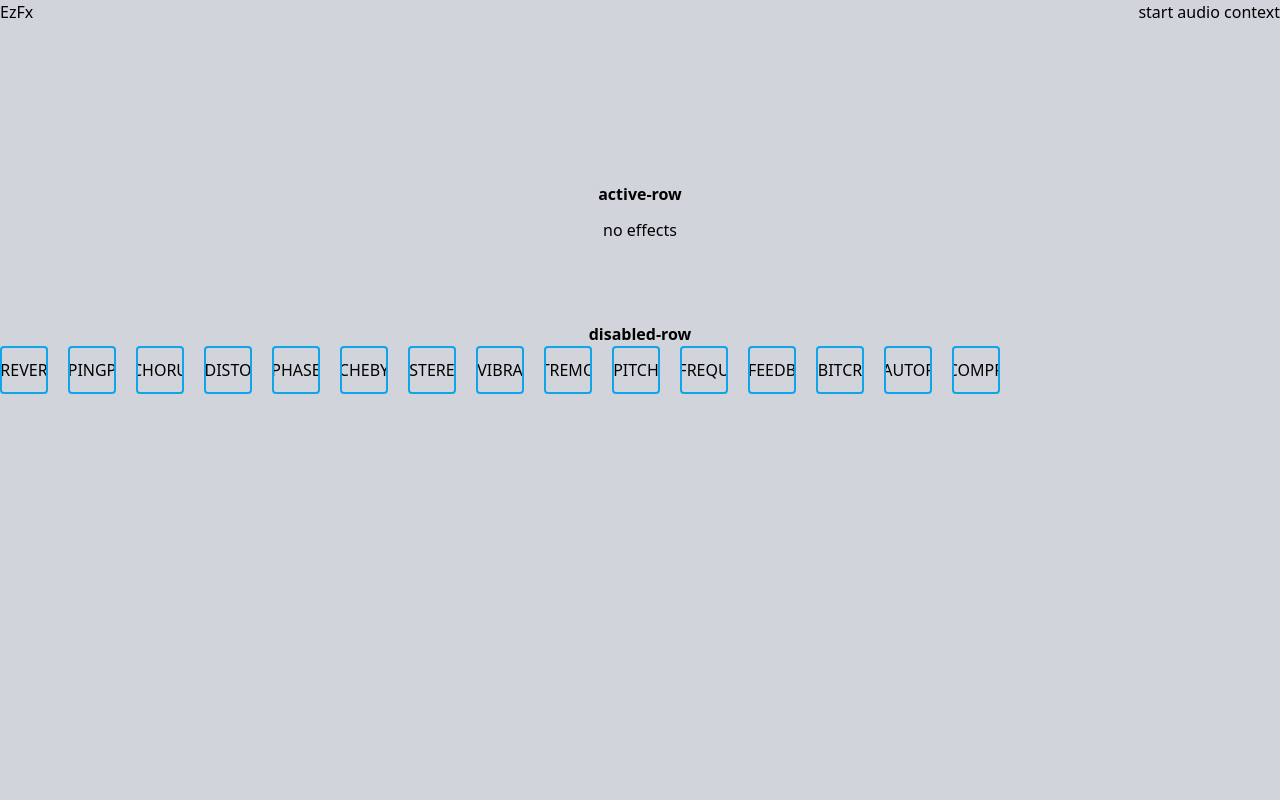
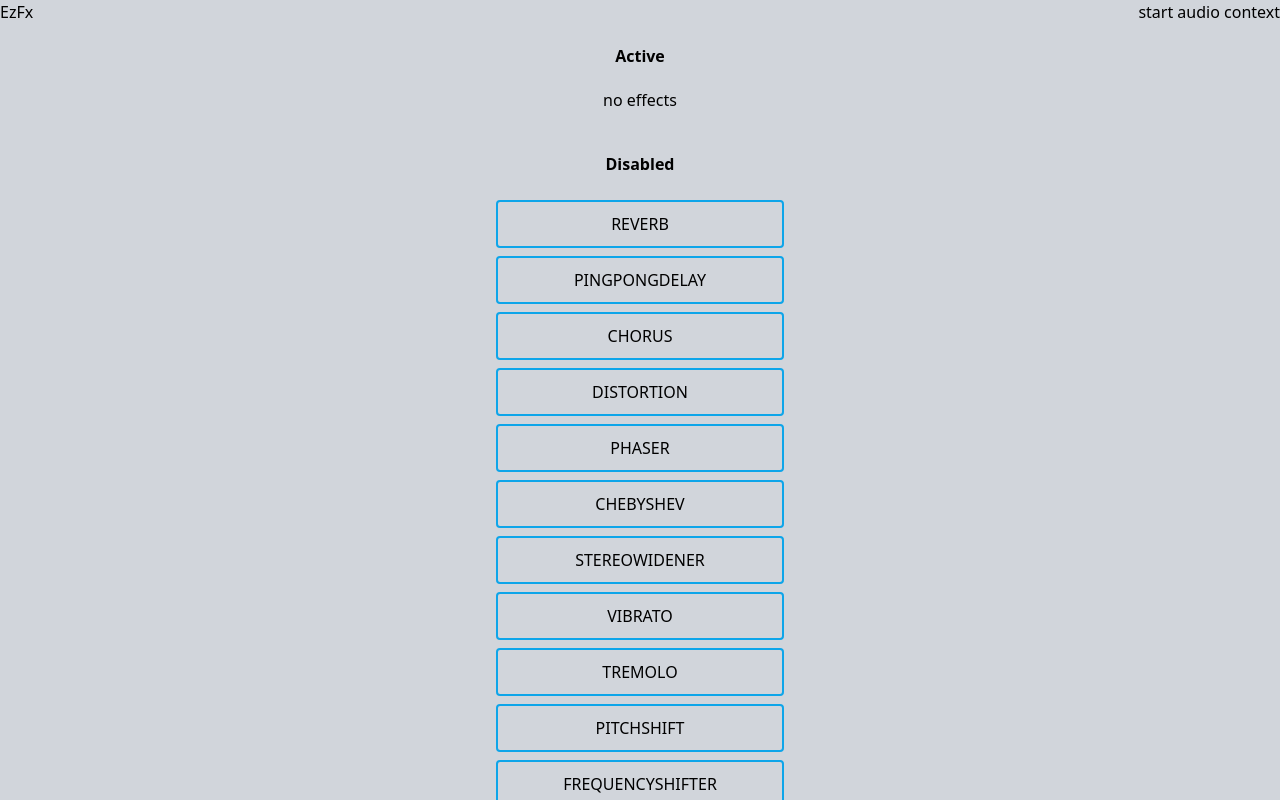
Before and after one commit to mkw2000/ez-fx, a React (Vite) app: page / in a window 1280 px wide. Shown: the top 800 px of the page. Built offline with nearby package versions, Linux system fonts and the light colour scheme.

Commit message:
sounding real good

```diff
--- a/src/App.tsx
+++ b/src/App.tsx
@@ -352,15 +352,14 @@ function App() {
         )}
       </div>
 
-      <div className="app-main">
-        <div className="fx-controls">
+      <div className="flex flex-col justify-center items-center">
+        <div className="w-72">
           {selectedEffect ? (
             <EffectController
               clearSelected={onClearSelectedEffect}
               effect={selectedEffect}
             />
-          ) : null}
-        </div>
+          ) : (
             <DragDropContext onDragEnd={onDragEnd}>
               {rows
                 ? rows.map((row: Row, i: number) => {
@@ -375,6 +374,8 @@ function App() {
                   })
                 : null}
             </DragDropContext>
+          )}
+        </div>
       </div>
       <Visualizer analyser={analyser.current} />
     </div>
--- a/src/components/drag-drop/effect.tsx
+++ b/src/components/drag-drop/effect.tsx
@@ -13,9 +13,9 @@ export function Effect({ effectId, index }: Props) {
           {...provided.draggableProps}
           {...provided.dragHandleProps}
           ref={provided.innerRef}
-          className="h-12 w-12 ml=5 mr-5 flex flex-col overflow-hidden border-solid border-2 rounded border-sky-500 items-center justify-center"
+          className="h-12 w-72 m-1 flex flex-col overflow-hidden border-solid border-2 rounded border-sky-500 items-center justify-center"
         >
-          <div>{effectId.slice(0, 5).toUpperCase()}</div>
+          <div>{effectId.toUpperCase()}</div>
         </div>
       )}
     </Draggable>
--- a/src/components/drag-drop/fx-section.tsx
+++ b/src/components/drag-drop/fx-section.tsx
@@ -11,19 +11,18 @@ type Props = {
 
 export function FxSection({ onSelect, row, effects }: Props) {
   return (
-    <div className="mt-5 mb-5 min-h-24 flex flex-col">
-      <div className="font-bold min-w-full flex flex-row justify-center items-center">
-        {row}
+    <div className="mt-5 mb-5 flex flex-col">
+      <div className="font-bold flex flex-row justify-center items-center">
+        {row === "disabled-row" ? "Disabled" : "Active"}
       </div>
 
-      <Droppable direction="horizontal" droppableId={row}>
+      <Droppable direction="vertical" droppableId={row}>
         {(provided) => (
           <div
-            className="flex flex-col items-stretch justify-between h-24
-          "
+            className="flex flex-col justify-between"
             ref={provided.innerRef}
           >
-            <div className="flex flex-row overflow-x-scroll max-w-full justify-start items-center">
+            <div className="pt-5 pb-5 flex flex-col justify-center items-center">
               {effects.length > 0 ? (
                 effects.map((effect, i) => {
                   return (
@@ -38,7 +37,7 @@ export function FxSection({ onSelect, row, effects }: Props) {
                   );
                 })
               ) : (
-                <div className="h-12 min-w-full flex flex-row items-center justify-center">
+                <div className="flex items-center justify-center">
                   no effects
                 </div>
               )}
--- a/src/components/effect-controller/effect-controller.tsx
+++ b/src/components/effect-controller/effect-controller.tsx
@@ -28,6 +28,8 @@ export function EffectController({ effect, clearSelected }: Props) {
     const { id, value } = e.target;
     const payload = { ...effectState, [id]: value };
     dispatch({ type: `update-${dispatchType}`, payload });
+
+    // console.log("e", e);
   };
 
   const debouncedHandleOptionChange = debounce(
--- a/src/constants.ts
+++ b/src/constants.ts
@@ -1,6 +1,6 @@
 import { OptionsState, Row } from "./types";
 
-export const fxControlsDebounceTime = 100;
+export const fxControlsDebounceTime = 150;
 
 //TODO: make better defaults
 export const initialState: OptionsState = {
--- a/src/utils.ts
+++ b/src/utils.ts
@@ -41,18 +41,18 @@ export const stringToEffectsEnum = (effect: string) => {
   }
 };
 
-export const getMin = (option: string,effect:string) => {
+export const getMin = (option: string, effect: string) => {
   switch (option) {
     case "bits":
       return 1;
     case "decay":
-      return effect === "reverb" ? .001 : 0;
+      return effect === "reverb" ? 0.001 : 0;
     case "ratio":
       return 1;
     case "threshold":
       return -100;
     case "knee":
-    return effect === 'compressor' ? 0 : -100;
+      return effect === "compressor" ? 0 : -100;
     case "pitch":
       return -24;
     default:
@@ -60,7 +60,7 @@ export const getMin = (option: string,effect:string) => {
   }
 };
 
-export const getSteps = (option: string,effect:string) => {
+export const getSteps = (option: string, effect: string) => {
   switch (option) {
     case "wet":
     case "depth":
@@ -95,14 +95,14 @@ export const getSteps = (option: string,effect:string) => {
   }
 };
 
-export const getMax = (option: string,effect:string) => {
+export const getMax = (option: string, effect: string) => {
   switch (option) {
     case "bits":
       return 16;
     case "threshold":
       return 0;
     case "knee":
-      return effect === 'compressor' ? 40 : 0;
+      return effect === "compressor" ? 40 : 0;
     case "wet":
     case "depth":
     case "width":
```
Lines whose indentation alone changed are shown as unchanged.
